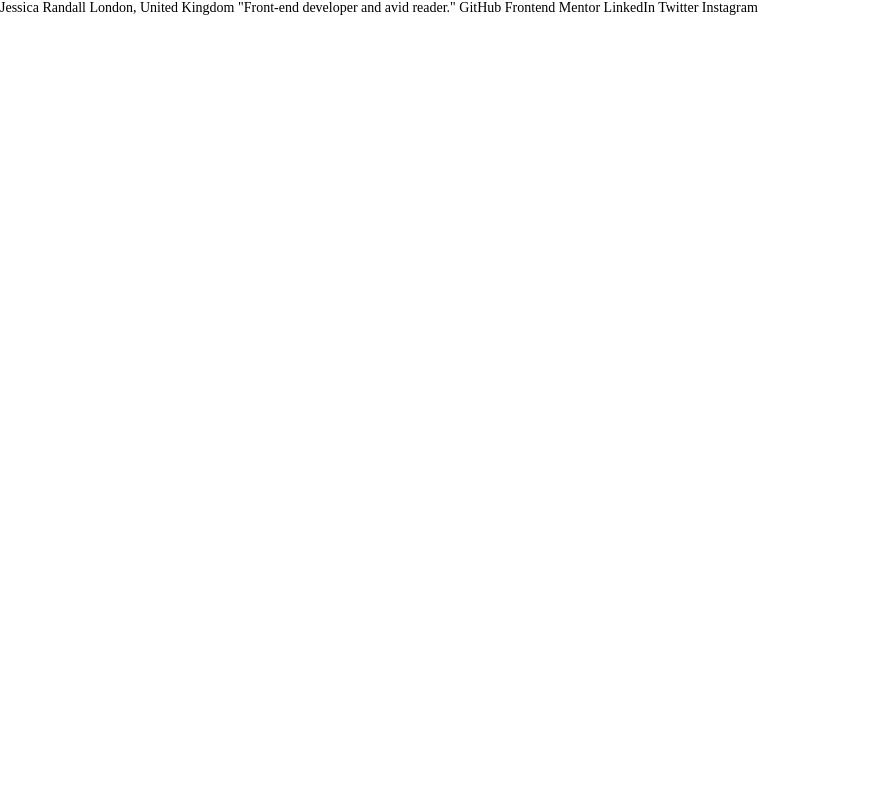
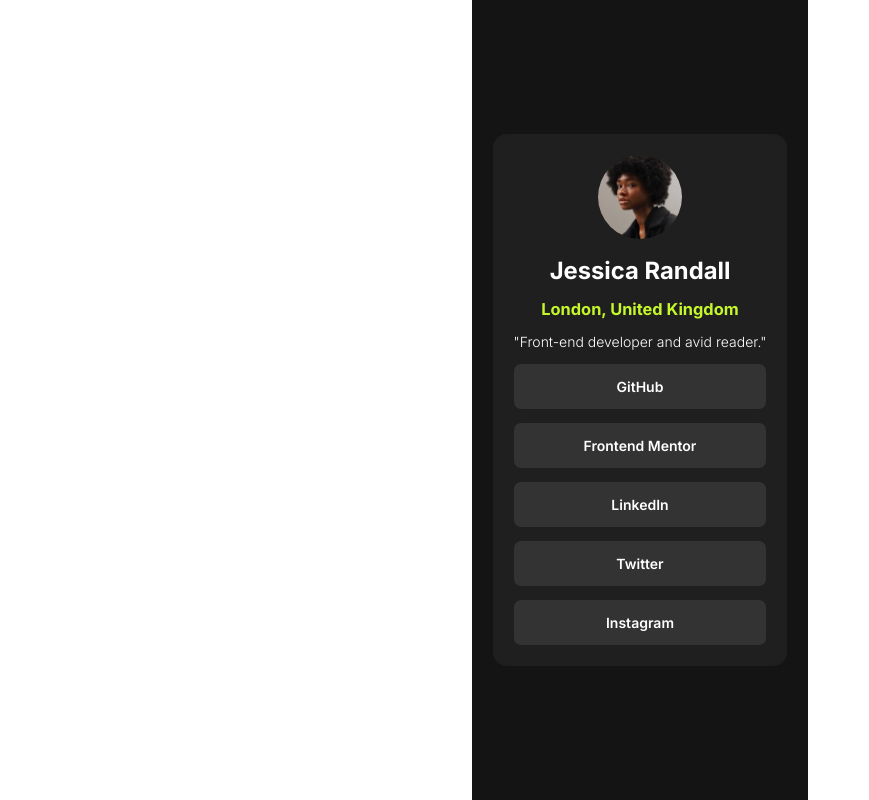
Before and after one commit to fedegemini/social-link-profile, a plain HTML site: page index.html in a window 1280 px wide. Shown: the whole page, without its empty margins (0-869 px from the left). Drawn offline with Linux system fonts and the light colour scheme.

Commit message:
finished

```diff
--- a/index.html
+++ b/index.html
@@ -15,17 +15,30 @@
 
 <body>
 
+  <section class="container">
 
-  Jessica Randall
-  London, United Kingdom
-  "Front-end developer and avid reader."
+    <section class="card">
 
-  GitHub
-  Frontend Mentor
-  LinkedIn
-  Twitter
-  Instagram
+      <header class="card-header">
+          <img src="./src/assets/images/avatar-jessica.jpeg" alt="jessica's avatar image">
+      </header>
 
+      <main class="card-body">
+        <h1 class="fw-700">Jessica Randall</h1>
+        <h3>London, United Kingdom</h3>
+        <span class="fw-400">"Front-end developer and avid reader."</span>
+        <ul class="body-links">
+          <li class="link">GitHub</li>
+          <li class="link">Frontend Mentor</li>
+          <li class="link">LinkedIn</li>
+          <li class="link">Twitter</li>
+          <li class="link">Instagram</li>
+        </ul>
+
+      </main>
+
+    </section>
+
+  </section>
 </body>
-
 </html>
--- a/src/style.css
+++ b/src/style.css
@@ -2,7 +2,11 @@
 /*
 - Mobile: 375px
 - Desktop: 1440px
- */
+*/
+
+ul {
+    list-style: none;
+}
 
 :root {
     --green: hsl(75, 94%, 57%);
@@ -19,15 +23,82 @@
     box-sizing: border-box;
 }
 
-.inter {
+body {
     font-family: "Inter", sans-serif;
     font-optical-sizing: auto;
     font-weight: 600;
     font-style: normal;
 }
+
 .fw-400 {
     font-weight: 400;
+
 }
 .fw-700 {
     font-weight: 700;
+    font-size: 1.7rem;
 }
+
+.container {
+    height: 100vh;
+    background-color: var(--grey900);
+    width: max-content;
+    margin: auto;
+    padding: 1.5rem;
+
+
+    display: flex;
+    justify-content: center;
+    align-items: center;
+}
+
+.card {
+    background-color: var(--grey800);
+    width: max-content;
+    padding: 1.5rem;
+    border-radius: 1rem;
+
+    display: flex;
+    flex-direction: column;
+    gap: 1rem;
+    justify-content: center;
+    align-items: center;
+    text-align: center;
+}
+
+.card-header {
+    width: 6rem;
+}
+
+img {
+    width: 100%;
+    border-radius: 50%;
+    object-fit: cover;
+}
+
+.card-body {
+    color: var(--white);
+    display: flex;
+    flex-direction: column;
+    gap: 1rem;
+}
+
+.card-body h3 {
+    color: var(--green);
+}
+.card-body span {
+    font-weight: 300;
+}
+
+.body-links {
+    display: flex;
+    flex-direction: column;
+    gap: 1rem;
+}
+
+.link {
+    background-color: var(--grey700);
+    border-radius: .5rem;
+    padding: 1rem;
+    color: var(--white);
+}
```
